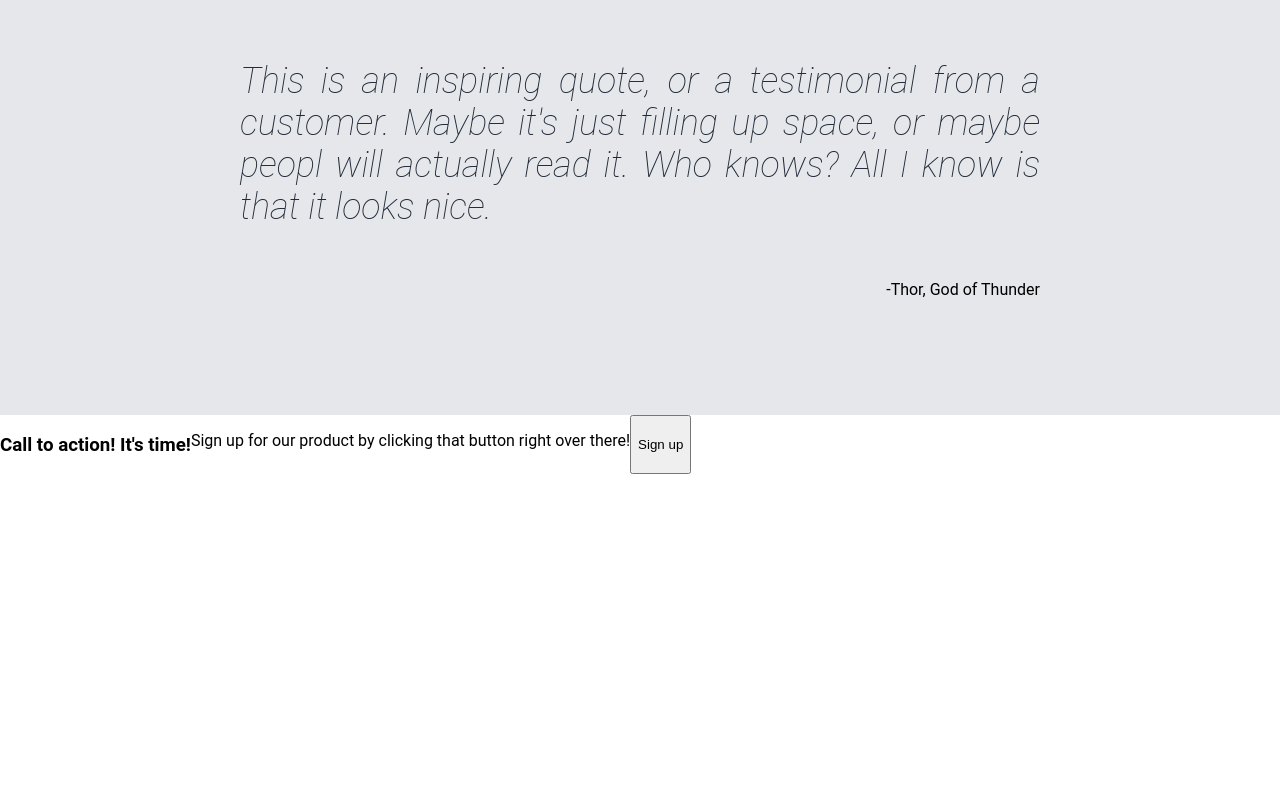
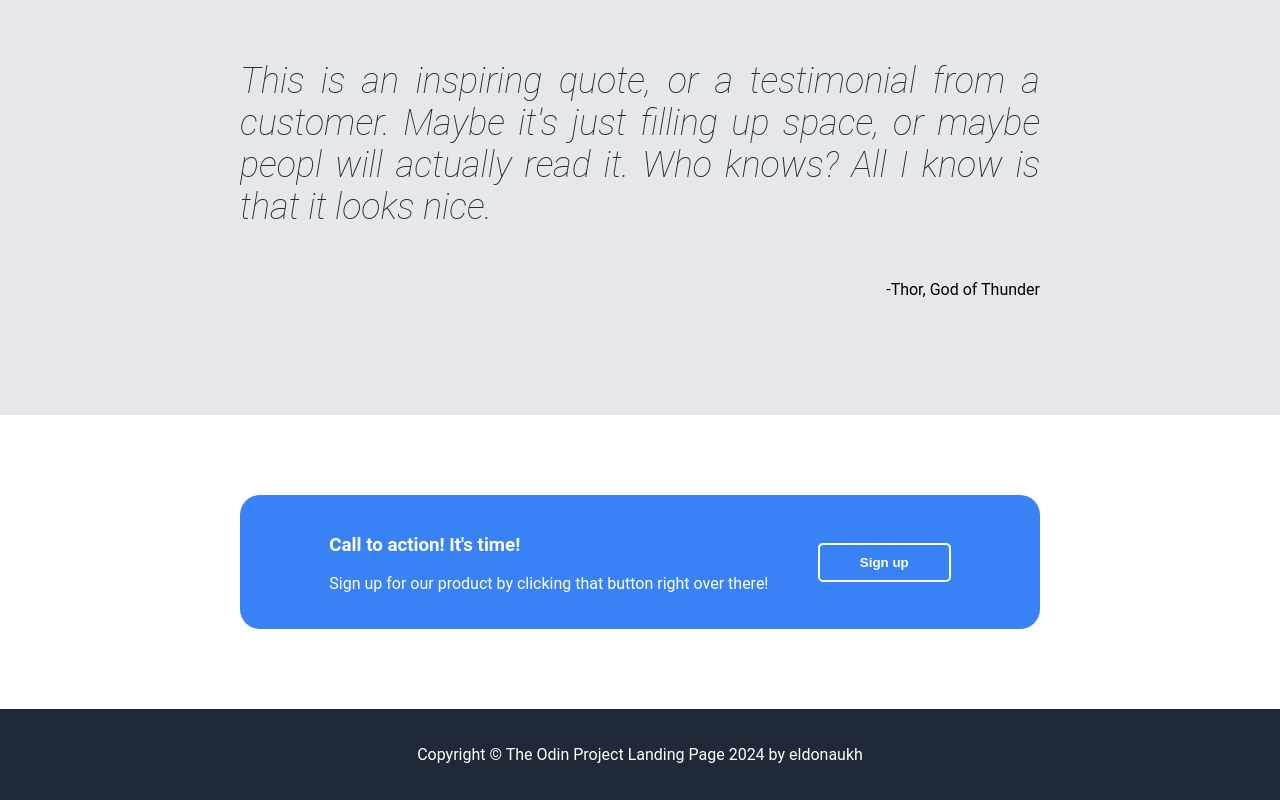
Before and after one commit to eldonaukh/odin-landing-page, a plain HTML site: page index.html in a window 1280 px wide. Shown: the part 947-1747 px from the top of the page. Before the commit the page ends 1421 px from the top, so only its background shows below. Drawn offline with Linux system fonts and the light colour scheme.

Commit message:
Update all sections
Update all sections

```diff
--- a/index.html
+++ b/index.html
@@ -71,10 +71,19 @@
       </div>
     </div>
     <div class="cta">
-      <h3>Call to action! It's time!</h3>
-      <p>Sign up for our product by clicking that button right over there!</p>
-      <button>Sign up</button>
+      <div class="cta-box">
+        <div class="cta-left">
+          <h3>Call to action! It's time!</h3>
+          <p>
+            Sign up for our product by clicking that button right over there!
+          </p>
+        </div>
+        <button>Sign up</button>
+      </div>
     </div>
-    <div class="footer"></div>
+    <div class="footer">
+      <p>Copyright © The Odin Project Landing Page 2024 by eldonaukh</p>
+    </div>
+
   </body>
 </html>
--- a/style.css
+++ b/style.css
@@ -147,4 +147,40 @@ body {
 
 .cta {
   display: flex;
+  justify-content: center;
+  margin: auto;
+  max-width: 800px;
 }
+
+.cta-box{
+  margin: 80px 0px;
+  padding: 20px 40px;
+  background-color: #3882F6;
+  color: white;
+  border-radius: 20px;
+  flex: 1 0 auto;
+  display: flex;
+  justify-content: space-evenly;
+  align-items: center;
+}
+
+.cta-box button{
+  background-color: transparent;
+  border: 2px solid white;
+  border-radius: 5px;
+  color: white;
+  padding: 10px 40px;
+  flex: 0 0 auto;
+  display: inline;
+  font-weight: bold;
+}
+
+.footer{
+  background-color: #1f2937;
+  padding: 20px;
+  display: flex;
+  justify-content: center;
+  align-items: center;
+  margin: auto;
+  color: white;
+}
```
